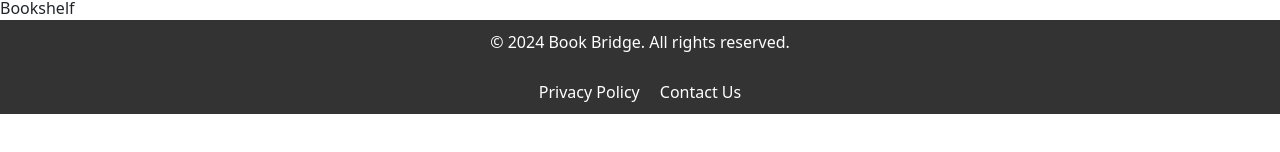
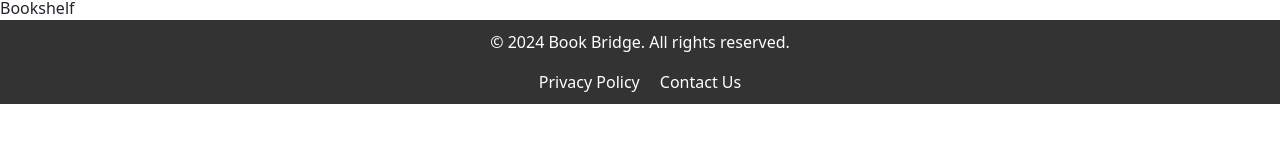
Before and after one commit to CodrinCarpovici/bookbridge, a React (Vite) app: page /book-shelf in a window 1280 px wide. Shown: the part 330-482 px from the top of the page. Built offline with nearby package versions, Linux system fonts and the light colour scheme.

Commit message:
fixed styling for footer and moved navbar import

```diff
--- a/src/App.jsx
+++ b/src/App.jsx
@@ -6,6 +6,7 @@ import BookPage from './components/pages/BookPage'
 import Bookshelf from './components/pages/Bookshelf'
 import Footer from './components/Footer'
 import Header from './components/Header'
+import Navbar from './components/Navbar';
 
 
 
@@ -13,7 +14,7 @@ function App() {
 
   return (
     <Router>
-      <Header />
+      <Navbar />
       <Routes>
       <Route path='/' element= {<Homepage/>} />
       <Route path='/about' element={<About/>}/>
--- a/src/components/Footer.jsx
+++ b/src/components/Footer.jsx
@@ -1,17 +1,15 @@
-
-
 import React from "react";
 
 const Footer = () => {
   return (
-    <footer style={footerStyle}>
-      <div style={containerStyle}>
+    <footer id="footer">
+      <div className="footer-container">
         <p>© 2024 Book Bridge. All rights reserved.</p>
-        <div style={linkContainerStyle}>
-          <a href="/privacy-policy" style={linkStyle}>
+        <div className="footer-link-container">
+          <a href="/privacy-policy" className="footer-link">
             Privacy Policy
           </a>
-          <a href="/contact" style={linkStyle}>
+          <a href="/contact" className="footer-link">
             Contact Us
           </a>
         </div>
@@ -20,28 +18,4 @@ const Footer = () => {
   );
 };
 
-const footerStyle = {
-  background: "#333",
-  color: "white",
-  textAlign: "center",
-  padding: "10px 0",
-};
-
-const containerStyle = {
-  display: "flex",
-  flexDirection: "column",
-  alignItems: "center",
-  justifyContent: "center",
-};
-
-const linkContainerStyle = {
-  marginTop: "10px",
-};
-
-const linkStyle = {
-  color: "white",
-  textDecoration: "none",
-  margin: "0 10px",
-};
-
 export default Footer;
--- a/src/index.css
+++ b/src/index.css
@@ -45,5 +45,27 @@ a:hover {
 
 
 /*FOOTER*/
+#footer {
+  background: #333;
+  color: white;
+  text-align: center;
+  padding: 10px 0;
+}
 
+.footer-container {
+  display: flex;
+  flex-direction: column;
+  align-items: center;
+  justify-content: center;
+}
+
+.footer-link-container {
+  margin-top: 10px,
+}
+
+.footer-link {
+  color: white;
+  text-decoration: none;
+  margin: 0 10px;
+}
 /*BOOKSHELF*/
```
